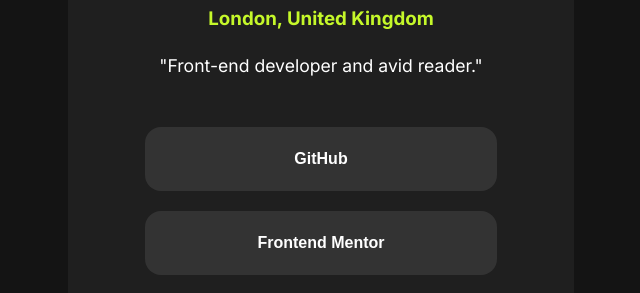
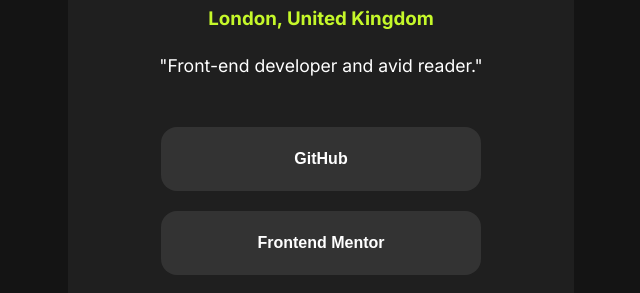
Before and after one commit to ioddgamers/social-links-profile, a plain HTML site: page index.html in a window 1280 px wide. Shown: the part 452-745 px from the top of the page, without its empty margins (319-959 px from the left). Drawn offline with Linux system fonts and the light colour scheme.

Commit message:
Update styles.css

```diff
--- a/styles.css
+++ b/styles.css
@@ -58,7 +58,7 @@ img:hover{
 button {
     background-color: hsl(0, 0%, 20%);
     color: hsl(0, 0%, 100%);
-    width: 22em;
+    width: 20em;
     height: 4em;
     border: 0;
     border-radius: 1em;
@@ -70,7 +70,7 @@ button {
 button:hover {
     background-color:  hsl(75, 94%, 57%);
     color: black;
-    width: 23em;
+    width: 21em;
     height: 4.5em;
 
 }
```
